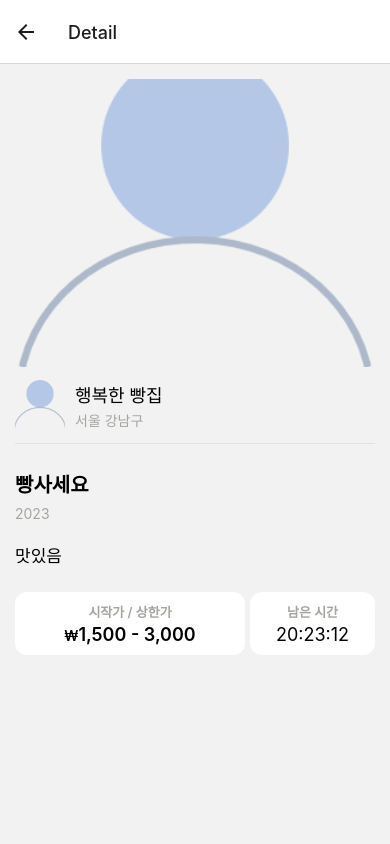
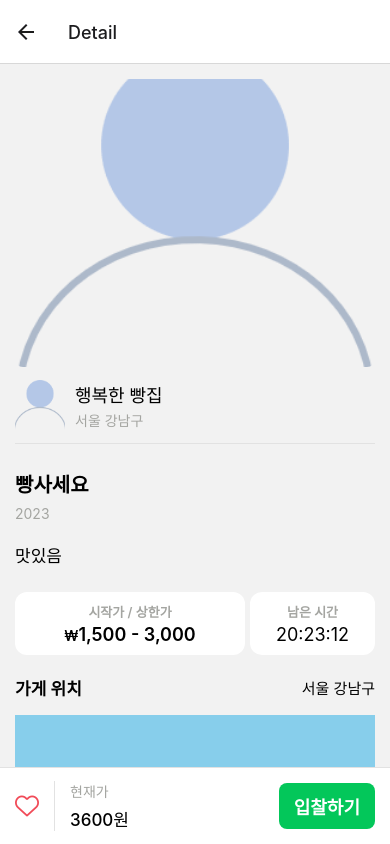
Before and after one commit to lee-yun-pyo/knu_capstone, a React Native app in the folder RN-mobile/: screen /Detail in a window 390 px wide. Built offline with nearby package versions, Linux system fonts and the light colour scheme.

Commit message:
#10 feat: 가게 위치 & Footer UI 구현

```diff
--- a/RN-mobile/package.json
+++ b/RN-mobile/package.json
@@ -12,9 +12,11 @@
     "@react-navigation/native": "^6.1.9",
     "@react-navigation/native-stack": "^6.9.16",
     "expo": "~49.0.15",
+    "expo-haptics": "^12.6.0",
     "expo-status-bar": "~1.6.0",
     "react": "18.2.0",
     "react-native": "0.72.6",
+    "react-native-haptic-feedback": "^2.2.0",
     "react-native-safe-area-context": "^4.7.3",
     "react-native-screens": "^3.27.0"
   },
--- /dev/null
+++ b/RN-mobile/src/components/Detail/Footer/index.tsx
@@ -0,0 +1,35 @@
+import { useState } from "react";
+import { View, Text, Pressable } from "react-native";
+import { AntDesign } from "@expo/vector-icons";
+import * as Haptics from "expo-haptics";
+
+import { Etc } from "constants/color";
+
+import { styles } from "./style";
+
+export function Footer() {
+  const [iconName, setIconName] = useState<"hearto" | "heart">("hearto");
+  const handleClickLike = () => {
+    Haptics.selectionAsync();
+    setIconName("heart");
+  };
+
+  // useEffect로 렌더링 시 좋아요 색 결정
+
+  return (
+    <View style={styles.container}>
+      <View style={styles.wrapper}>
+        <Pressable onPress={handleClickLike} style={styles.heartIcon}>
+          <AntDesign name={iconName} size={24} color={Etc.LIKE} />
+        </Pressable>
+        <View style={styles.textView}>
+          <Text style={styles.title}>현재가</Text>
+          <Text style={styles.price}>3600원</Text>
+        </View>
+      </View>
+      <View style={styles.bidButton}>
+        <Text style={styles.buttonText}>입찰하기</Text>
+      </View>
+    </View>
+  );
+}
--- /dev/null
+++ b/RN-mobile/src/components/Detail/Footer/style.tsx
@@ -0,0 +1,49 @@
+import { BackGroundColor, Border, FontColor } from "constants/color";
+import { StyleSheet } from "react-native";
+
+export const styles = StyleSheet.create({
+  container: {
+    flexDirection: "row",
+    alignItems: "center",
+    justifyContent: "space-between",
+    backgroundColor: "#fff",
+    paddingHorizontal: 15,
+    paddingVertical: 13,
+    borderStyle: "solid",
+    borderColor: Border.LIGHT_MODE,
+    borderTopWidth: 1,
+  },
+  wrapper: {
+    flexDirection: "row",
+    alignItems: "center",
+  },
+  heartIcon: {
+    marginRight: 15,
+  },
+  textView: {
+    gap: 5,
+    paddingLeft: 15,
+    borderStyle: "solid",
+    borderColor: Border.LIGHT_MODE,
+    borderLeftWidth: 1,
+  },
+  title: {
+    fontSize: 14,
+    color: FontColor.gray,
+  },
+  price: {
+    fontSize: 17,
+    fontWeight: "500",
+  },
+  bidButton: {
+    borderRadius: 8,
+    backgroundColor: BackGroundColor.GREEN,
+    paddingVertical: 10,
+    paddingHorizontal: 15,
+  },
+  buttonText: {
+    fontSize: 18,
+    fontWeight: "600",
+    color: "#fff",
+  },
+});
--- /dev/null
+++ b/RN-mobile/src/components/Detail/Location/index.tsx
@@ -0,0 +1,15 @@
+import { View, Text } from "react-native";
+
+import { styles } from "./style";
+
+export function Location() {
+  return (
+    <View style={styles.container}>
+      <View style={styles.titleBox}>
+        <Text style={styles.title}>가게 위치</Text>
+        <Text style={styles.locationText}>서울 강남구</Text>
+      </View>
+      <View style={styles.location}></View>
+    </View>
+  );
+}
--- /dev/null
+++ b/RN-mobile/src/components/Detail/Location/style.tsx
@@ -0,0 +1,25 @@
+import { StyleSheet } from "react-native";
+
+export const styles = StyleSheet.create({
+  container: {
+    height: 100,
+    marginVertical: 20,
+  },
+  titleBox: {
+    flexDirection: "row",
+    alignItems: "center",
+    justifyContent: "space-between",
+    marginBottom: 15,
+  },
+  title: {
+    fontSize: 17,
+    fontWeight: "600",
+  },
+  locationText: {
+    fontSize: 15,
+  },
+  location: {
+    backgroundColor: "skyblue",
+    height: "100%",
+  },
+});
--- a/RN-mobile/src/constants/color.ts
+++ b/RN-mobile/src/constants/color.ts
@@ -1,5 +1,17 @@
 export const FontColor = {
     gray: "#A4A5A1",
     startPriceColor: "#3983F6",
-    upperPriceColor: "#ee4638"
+    upperPriceColor: "#ee4638",
 }
+
+export const BackGroundColor = {
+    GREEN: "#03C75A",
+}
+
+export const Border = {
+    LIGHT_MODE: "#E2E2E2",
+}
+
+export const Etc = {
+    LIKE: "#F14B58",
+}
--- a/RN-mobile/src/screens/Detail/index.tsx
+++ b/RN-mobile/src/screens/Detail/index.tsx
@@ -1,13 +1,16 @@
-import { ScrollView, Image } from "react-native";
+import { ScrollView, View, Image } from "react-native";
 
 import { Profile } from "components/Detail/Profile";
 import { Price } from "components/Detail/Price";
 import { Description } from "components/Detail/Description";
+import { Location } from "components/Detail/Location";
+import { Footer } from "components/Detail/Footer";
 
 import { styles } from "./style";
 
 export function Detail() {
   return (
+    <View style={{ flex: 1 }}>
       <ScrollView style={styles.container}>
         <Image
           source={require("../../../assets/user2.png")}
@@ -16,6 +19,9 @@ export function Detail() {
         <Profile storeName={"행복한 빵집"} location={"서울 강남구"} />
         <Description title={"빵사세요"} date={"2023"} description={"맛있음"} />
         <Price startPrice={1500} upperPrice={3000} limitTime={"23"} />
+        <Location />
       </ScrollView>
+      <Footer />
+    </View>
   );
 }
```
Also changed, not shown: RN-mobile/assets/user1.png (added), 1 other file (tests, documents, lock files or other folders). Lines whose indentation alone changed are shown as unchanged.
